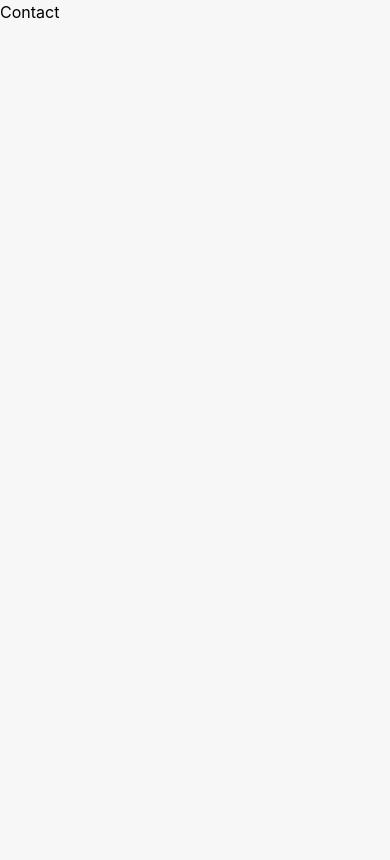
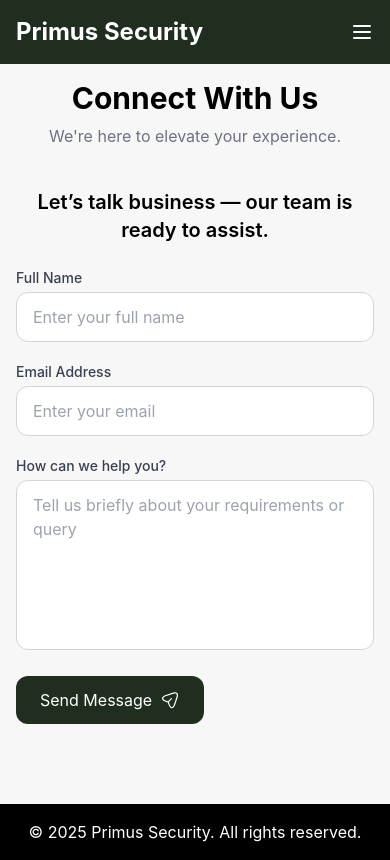
Before and after one commit to Dipanshu205/Primus, a React (Create React App) app: page /contact in a window 390 px wide. Built offline with nearby package versions, Linux system fonts and the light colour scheme; the HTML template or start-up script is replaced by a standard one.

Commit message:
Add Footer and Navbar components
- Implemented Footer component with copyright notice.
- Created Navbar component with responsive design, including mobile menu toggle and scroll effect for shadow.
- Added navigation links for Services and Contact sections.

```diff
--- a/package.json
+++ b/package.json
@@ -3,6 +3,7 @@
   "version": "0.1.0",
   "private": true,
   "dependencies": {
+    "@emailjs/browser": "^4.4.1",
     "@react-three/drei": "^10.1.2",
     "@react-three/fiber": "^9.1.2",
     "@testing-library/jest-dom": "^6.6.3",
--- a/src/App.js
+++ b/src/App.js
@@ -4,14 +4,14 @@
 import ClientDashboard from './pages/dashboard/client/ClientDashboard';
 import AdminDashboard from './pages/dashboard/admin/AdminDashboard';
 import GuardDashboard from './pages/dashboard/guard/GuardDashboard';
-import Contact from './pages/Contact';
+import ContactComponent from './pages/Contact';
 import Outfit from './pages/Outfit';
 
 export default function App() {
   return (
     <Routes>
       <Route path="/" element={<Home />} />
-      <Route path="/contact" element={<Contact />} />
+      <Route path="/contact" element={<ContactComponent />} />
       <Route path='/outfit' element={<Outfit />} />
       <Route path="/client/*" element={<ClientDashboard />} />
       <Route path="/admin/*" element={<AdminDashboard />} />
--- a/src/pages/Contact.jsx
+++ b/src/pages/Contact.jsx
@@ -1,9 +1,67 @@
-import React from 'react'
+import React, { useRef } from 'react'
+import emailjs from '@emailjs/browser'
+import { Navbar } from './Navbar';
+import { Footer } from './Footer';
 
-const Contact = () => {
+export default function ContactComponent() {
+  const form = useRef();
+
+  const sendEmail = (e) => {
+    e.preventDefault();
+
+    emailjs.sendForm('service_uxkr7zn', 'template_geoq1yv', form.current, 'lU3J4uI4owD2emeM1')
+    e.target.reset()
+  }
   return (
-    <div>Contact</div>
+    <>
+    <Navbar />
+    <section id="contact" className="py-20">
+      <h2 className="text-3xl font-bold text-center mb-2">Connect With Us</h2>
+      <span className="block text-center text-gray-500 mb-10">We're here to elevate your experience.</span>
+
+      <div className="grid md:grid-cols-2 gap-10 justify-center max-w-6xl mx-auto px-4">
+
+        {/* Contact Form */}
+        <div>
+          <h3 className="text-xl font-semibold text-center md:text-left mb-6">Let’s talk business — our team is ready to assist.</h3>
+
+          <form ref={form} onSubmit={sendEmail} className="max-w-md mx-auto md:mx-0 space-y-5">
+            <div>
+              <label className="block text-sm font-medium text-gray-700 mb-1">Full Name</label>
+              <input type="text" name="name" placeholder="Enter your full name" className="text-black w-full px-4 py-3 border border-gray-300 rounded-xl focus:outline-none focus:ring-2 focus:ring-blue-400" />
+            </div>
+
+            <div>
+              <label className="block text-sm font-medium text-gray-700 mb-1">Email Address</label>
+              <input type="email" name="email" placeholder="Enter your email" className="text-black w-full px-4 py-3 border border-gray-300 rounded-xl focus:outline-none focus:ring-2 focus:ring-blue-400" />
+            </div>
+
+            <div>
+              <label className="block text-sm font-medium text-gray-700 mb-1">How can we help you?</label>
+              <textarea name="project" rows="6" placeholder="Tell us briefly about your requirements or query" className="w-full px-4 py-3 border border-gray-300 rounded-xl resize-none focus:outline-none focus:ring-2 focus:ring-blue-400 text-black"></textarea>
+            </div>
+
+            <button type="submit" className="flex items-center gap-2 bg-primary text-white px-6 py-3 rounded-xl hover:bg-blue-700 transition duration-300">
+              Send Message
+              <svg
+                className="w-5 h-5"
+                xmlns="http://www.w3.org/2000/svg"
+                viewBox="0 0 24 24"
+                fill="currentColor"
+              >
+                <path
+                  d="M14.22 21.935c-1.18 0-2.85-.83-4.17-4.8l-.72-2.16-2.16-.72c-3.96-1.32-4.79-3-4.79-4.18s.83-2.85 4.79-4.17l8.49-2.83c2.12-.71 3.89-.5 4.98.58 1.09 1.08 1.3 2.86.59 4.98l-2.83 8.49c-1.32 3.97-3 4.8-4.18 4.8zM7.64 7.34c-2.78.93-3.77 2.03-3.77 2.74s.99 1.82 3.77 2.74l2.52.84c.22.07.4.25.47.47l.84 2.52c.93 2.78 2.03 3.77 2.74 3.77s1.82-.99 2.74-3.77l2.83-8.49c.51-1.54.41-2.8-.2-3.45-.61-.66-1.87-.76-3.41-.24L7.64 7.34z"
+                />
+                <path
+                  d="M10.11 14.705a.747.747 0 01-.53-1.28l3.58-3.59a.75.75 0 111.06 1.06l-3.58 3.59a.747.747 0 01-.53.22z"
+                />
+              </svg>
+            </button>
+          </form>
+        </div>
+      </div>
+    </section>
+    <Footer />
+</>
   )
 }
-
-export default Contact
--- /dev/null
+++ b/src/pages/Footer.jsx
@@ -0,0 +1,9 @@
+import React from 'react'
+
+export const Footer = () => {
+  return (
+    <footer className="bg-black text-white text-center py-4">
+        © 2025 Primus Security. All rights reserved.
+      </footer>
+  )
+}
--- a/src/pages/Home.jsx
+++ b/src/pages/Home.jsx
@@ -1,78 +1,11 @@
 import React, { useState, useEffect } from 'react';
+import { Footer } from './Footer';
+import { Navbar } from './Navbar';
 
 export default function Home() {
-
-  const [menuOpen, setMenuOpen] = useState(false);
-  const [scrolled, setScrolled] = useState(false);
-
-  useEffect(() => {
-    const handleScroll = () => setScrolled(window.scrollY > 80);
-    window.addEventListener('scroll', handleScroll);
-    return () => window.removeEventListener('scroll', handleScroll);
-  }, []);
-
-  const navLinks = (
-    <>
-      <a href="#services" className="hover:underline block md:inline text-white">
-        Services
-      </a>
-      <a href="#contact" className="hover:underline block md:inline text-white">
-        Contact
-      </a>
-    </>
-  );
-
-
-
   return (
     <div className="min-h-screen text-gray-900">
-      <header
-        className={`fixed top-0 left-0 w-full z-50 transition-shadow ${
-          scrolled ? 'shadow-md' : ''
-        } bg-primary text-white`}
-      >
-        <div className="max-w-7xl mx-auto px-4 py-4 flex justify-between items-center">
-          <h1 className="text-2xl font-bold">Primus Security</h1>
-
-          {/* Desktop Nav */}
-          <nav className="hidden md:flex space-x-6">{navLinks}</nav>
-
-          {/* Mobile Menu Button */}
-          <button
-            className="md:hidden text-white focus:outline-none"
-            onClick={() => setMenuOpen(!menuOpen)}
-          >
-            {menuOpen ? (
-              <svg
-                className="w-6 h-6"
-                fill="none"
-                viewBox="0 0 24 24"
-                stroke="currentColor"
-              >
-                <path strokeLinecap="round" strokeLinejoin="round" strokeWidth="2" d="M6 18L18 6M6 6l12 12" />
-              </svg>
-            ) : (
-              <svg
-                className="w-6 h-6"
-                fill="none"
-                viewBox="0 0 24 24"
-                stroke="currentColor"
-              >
-                <path strokeLinecap="round" strokeLinejoin="round" strokeWidth="2" d="M4 6h16M4 12h16M4 18h16" />
-              </svg>
-            )}
-          </button>
-        </div>
-
-        {/* Mobile Menu */}
-        <div
-          className={`md:hidden px-6 pt-2 pb-4 transition-all duration-300 ease-in-out ${
-            menuOpen ? 'block' : 'hidden'
-          }`}
-        >
-          <nav className="space-y-2 text-base">{navLinks}</nav>
-        </div>
-      </header>
+     <Navbar />
 
       <section className="bg-primary text-white text-center py-20">
         <h2 className="text-4xl font-bold mb-4">Safety First. Always Primus.</h2>
@@ -131,9 +64,7 @@
         <p>✉️ info@primussecurity.com</p>
       </section>
 
-      <footer className="bg-black text-white text-center py-4">
-        © 2025 Primus Security. All rights reserved.
-      </footer>
+      <Footer />
     </div>
   );
 }
--- /dev/null
+++ b/src/pages/Navbar.jsx
@@ -0,0 +1,74 @@
+import React, { useState, useEffect } from 'react'
+
+export const Navbar = () => {
+
+      const [menuOpen, setMenuOpen] = useState(false);
+      const [scrolled, setScrolled] = useState(false);
+
+      useEffect(() => {
+        const handleScroll = () => setScrolled(window.scrollY > 80);
+        window.addEventListener('scroll', handleScroll);
+        return () => window.removeEventListener('scroll', handleScroll);
+      }, []);
+
+    const navLinks = (
+        <>
+          <a href="#services" className="hover:underline block md:inline text-white">
+            Services
+          </a>
+          <a href="/contact" className="hover:underline block md:inline text-white">
+            Contact
+          </a>
+        </>
+      );
+
+  return (
+    <header
+    className={`fixed top-0 left-0 w-full z-50 transition-shadow ${
+      scrolled ? 'shadow-md' : ''
+    } bg-primary text-white`}
+  >
+    <div className="max-w-7xl mx-auto px-4 py-4 flex justify-between items-center">
+      <h1 className="text-2xl font-bold">Primus Security</h1>
+
+      {/* Desktop Nav */}
+      <nav className="hidden md:flex space-x-6">{navLinks}</nav>
+
+      {/* Mobile Menu Button */}
+      <button
+        className="md:hidden text-white focus:outline-none"
+        onClick={() => setMenuOpen(!menuOpen)}
+      >
+        {menuOpen ? (
+          <svg
+            className="w-6 h-6"
+            fill="none"
+            viewBox="0 0 24 24"
+            stroke="currentColor"
+          >
+            <path strokeLinecap="round" strokeLinejoin="round" strokeWidth="2" d="M6 18L18 6M6 6l12 12" />
+          </svg>
+        ) : (
+          <svg
+            className="w-6 h-6"
+            fill="none"
+            viewBox="0 0 24 24"
+            stroke="currentColor"
+          >
+            <path strokeLinecap="round" strokeLinejoin="round" strokeWidth="2" d="M4 6h16M4 12h16M4 18h16" />
+          </svg>
+        )}
+      </button>
+    </div>
+
+    {/* Mobile Menu */}
+    <div
+      className={`md:hidden px-6 pt-2 pb-4 transition-all duration-300 ease-in-out ${
+        menuOpen ? 'block' : 'hidden'
+      }`}
+    >
+      <nav className="space-y-2 text-base">{navLinks}</nav>
+    </div>
+  </header>
+  )
+}
```
Also changed, not shown: 2 other files (tests, documents, lock files or other folders).
